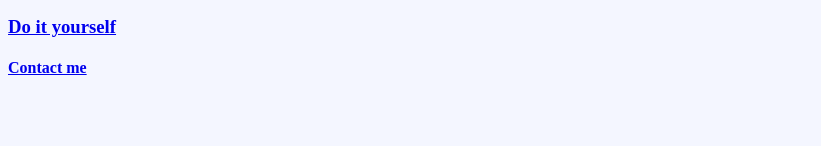
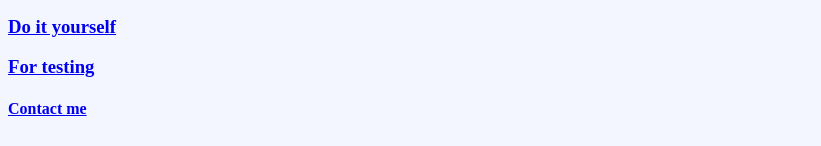
Before and after one commit to ElenaTalpalaru/soap-art, a plain HTML site: page index.html in a window 1280 px wide. Shown: the part 595-741 px from the top of the page, without its empty margins (0-821 px from the left). Drawn offline with Linux system fonts and the light colour scheme.

Commit message:
Update index.html

```diff
--- a/index.html
+++ b/index.html
@@ -51,6 +51,7 @@
   </table>
 
   <h3><a href="do it yourself.html">Do it yourself</a></h3>
+  <h3><a href="for-testing.html">For testing</a></h3>
 
   <h4><a href="contact.html">Contact me</a></h4>
 </body>
```
